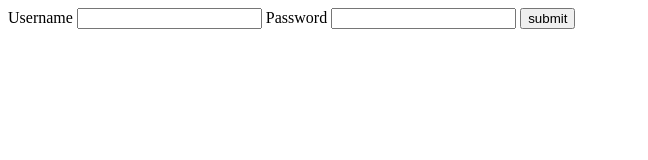
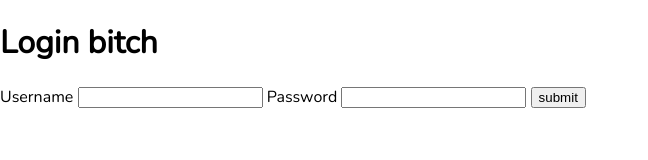
Before and after one commit to garretgonzales/login-fun, a plain HTML site: page index.html in a window 1280 px wide. Shown: the whole page, without its empty margins (0-648 px from the left). Drawn offline with nearby package versions, Linux system fonts and the light colour scheme.

Commit message:
Added Google Font

```diff
--- a/index.html
+++ b/index.html
@@ -5,10 +5,13 @@
     <meta charset="UTF-8">
     <meta name="viewport" content="width=device-width, initial-scale=1.0">
     <title>Gate Keeper</title>
+    <link rel="stylesheet" type="text/css" href="styles.css">
+    <link href="https://fonts.googleapis.com/css2?family=Nunito:wght@300&display=swap" rel="stylesheet">
 </head>
 
 <body>
-    <form action="#" method="POST">
+    <form class="box" action="#" method="POST">
+        <h1>Login bitch</h1>
         <label for="username">Username</label>
         <input type="text" id="username" name="username">
         <label for="pass">Password</label>
--- a/styles.css
+++ b/styles.css
@@ -0,0 +1,6 @@
+
+body {
+    margin: 0;
+    padding: 0;
+    font-family: Nunito, sans-serif;
+}
```
